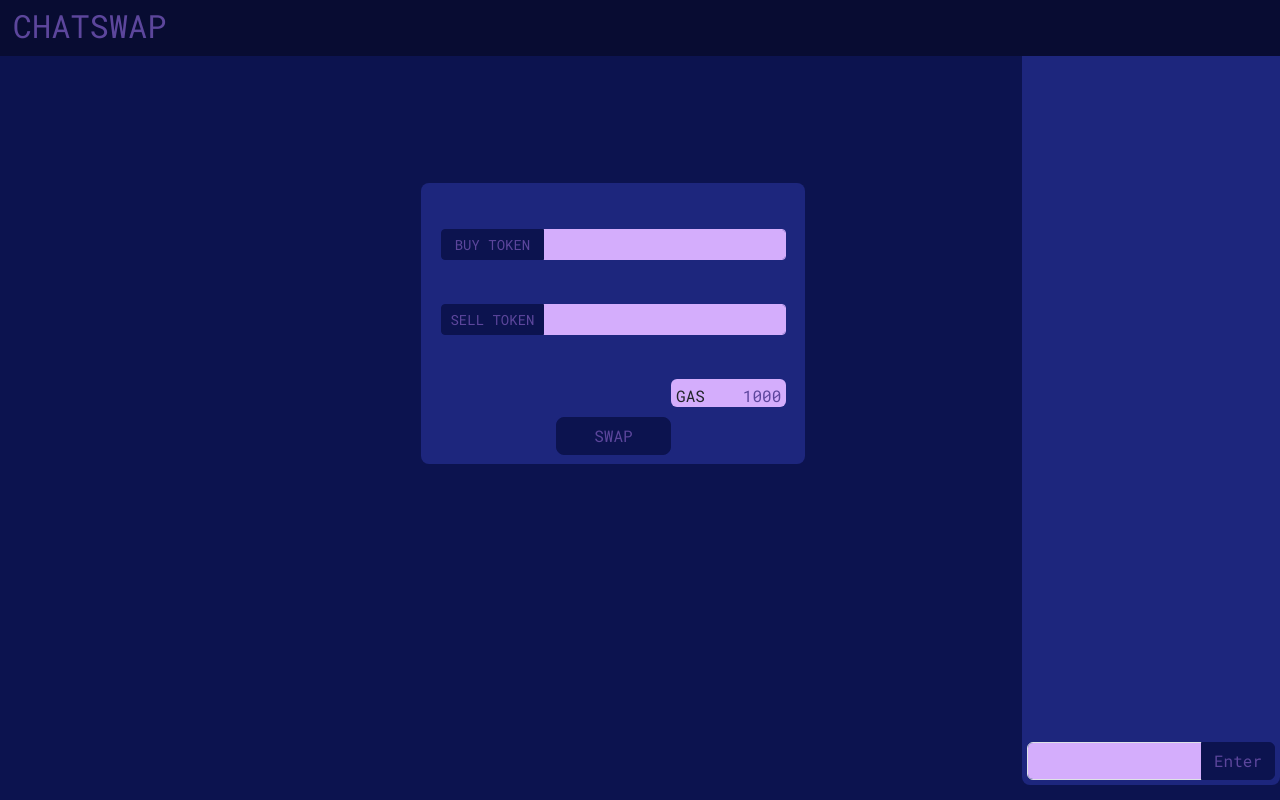
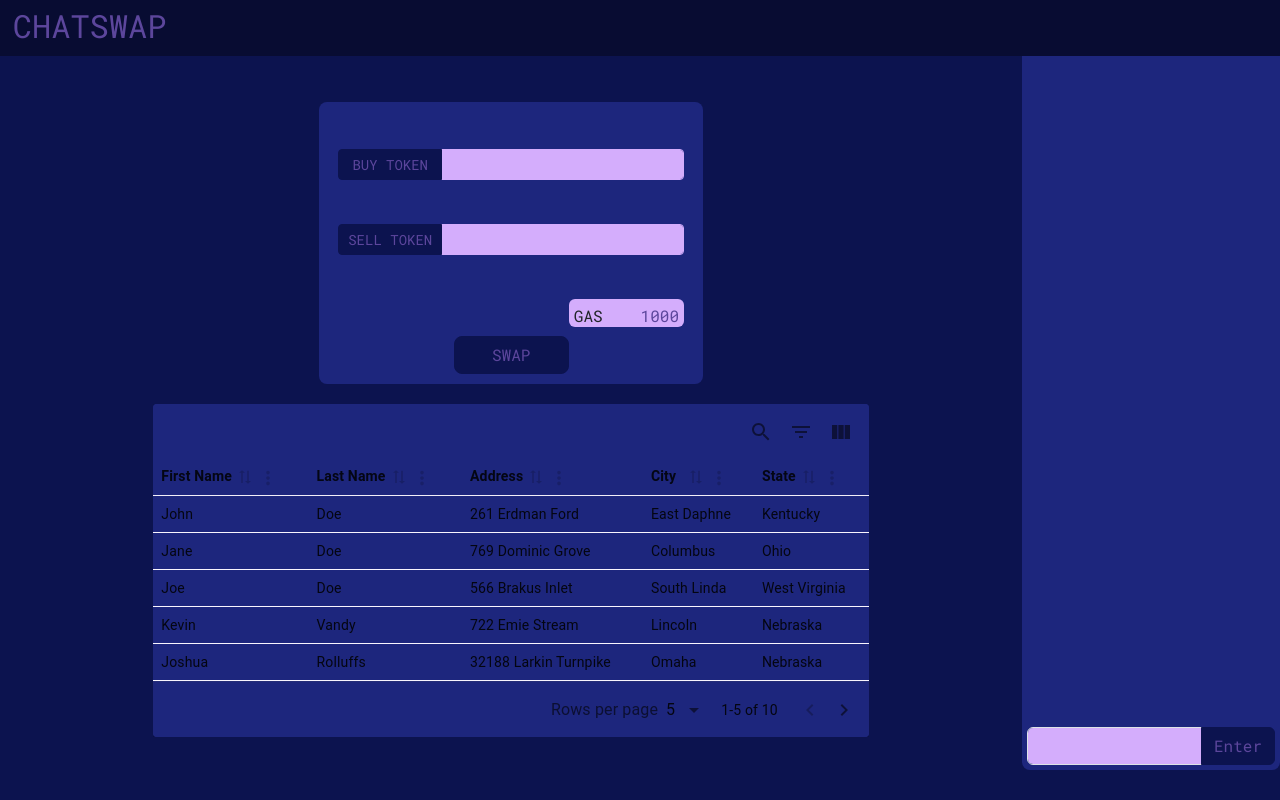
Before and after one commit to hardworking-toptal-dev/token-swap, a React (Create React App) app in the folder migrate/front-end/: page / in a window 1280 px wide. Built offline with nearby package versions, Linux system fonts and the light colour scheme; no server answers.

Commit message:
Styled table and got rid of unneeded features,  implemented tokens displayed in modal, implemented search feature on tokens in modal.

```diff
--- a/migrate/front-end/package.json
+++ b/migrate/front-end/package.json
@@ -3,6 +3,10 @@
   "version": "0.1.0",
   "private": true,
   "dependencies": {
+    "@emotion/react": "^11.11.0",
+    "@emotion/styled": "^11.11.0",
+    "@mui/icons-material": "^5.11.16",
+    "@mui/material": "^5.13.4",
     "@testing-library/jest-dom": "^5.16.5",
     "@testing-library/react": "^13.4.0",
     "@testing-library/user-event": "^13.5.0",
@@ -14,6 +18,7 @@
     "@typescript-eslint/parser": "^5.59.8",
     "bootstrap": "^5.3.0",
     "eslint": "^8.42.0",
+    "material-react-table": "^1.12.0",
     "react": "^18.2.0",
     "react-bootstrap": "^2.7.4",
     "react-dom": "^18.2.0",
--- a/migrate/front-end/src/Landing.tsx
+++ b/migrate/front-end/src/Landing.tsx
@@ -2,6 +2,7 @@ import styled from "styled-components";
 import TradingBox from "./components/TradingBox";
 import ChatBox from "./components/ChatBox";
 import { BANNER_COLOR, MAIN_TEXT_COLOR } from "./colors";
+import Example from "./components/TrendsTable";
 
 export function Landing() {
   return (
@@ -11,7 +12,8 @@ export function Landing() {
       </Banner>
       <ChatAndContentWrapper>
         <ContentWrapper>
-          <LandingTradingBox />
+          <LandingTradingBox tokenListURL="https://gateway.ipfs.io/ipns/tokens.uniswap.org" />
+          <Example />
         </ContentWrapper>
         <ChatBox />
       </ChatAndContentWrapper>
@@ -31,7 +33,6 @@ const ChatAndContentWrapper = styled.div`
   flex-direction: row;
   justify-content: space-between;
   align-items: center;
-  height: 100%;
 `;
 const Banner = styled.div`
   font-weight: bolder;
@@ -48,12 +49,14 @@ const Banner = styled.div`
 `;
 const ContentWrapper = styled.div`
   display: flex;
-  height: 100%;
+  flex-direction: column;
   width: 100%;
-  justify-content: space-around;
+  justify-content: flex-start;
   align-items: center;
+  /* background-color: black; */
+  margin-top: 3%;
 `;
 const LandingTradingBox = styled(TradingBox)`
-  margin-left: 20%;
-  margin-bottom: 15%;
+  margin-top: 3%;
+  margin-bottom: 2%;
 `;
--- a/migrate/front-end/src/components/Button.tsx
+++ b/migrate/front-end/src/components/Button.tsx
@@ -6,8 +6,9 @@ export default function MainButton(props: {
   text: string;
   width: string;
   className: string;
+  onClick: Function;
 }) {
-  const MainButton = styled(Button)`
+  const StyledMainButton = styled(Button)`
     &:hover {
       background-color: ${MAIN_COLOR_ON_HOVER} !important;
       border-color: ${MAIN_COLOR_ON_HOVER};
@@ -22,5 +23,9 @@ export default function MainButton(props: {
     color: ${MAIN_TEXT_COLOR};
     border-color: ${MAIN_COLOR};
   `;
-  return <MainButton className={props.className}>{props.text}</MainButton>;
+  return (
+    <StyledMainButton className={props.className} onClick={props.onClick}>
+      {props.text}
+    </StyledMainButton>
+  );
 }
--- a/migrate/front-end/src/components/ChatBox.tsx
+++ b/migrate/front-end/src/components/ChatBox.tsx
@@ -1,5 +1,5 @@
 import styled from "styled-components";
-import { INPUT_COLOR, MAIN_COLOR, MAIN_COMPONENT_COLOR } from "../colors";
+import { INPUT_COLOR, MAIN_COMPONENT_COLOR } from "../colors";
 import { Form, InputGroup } from "react-bootstrap";
 import MainButton from "./Button";
 
@@ -8,7 +8,12 @@ export default function ChatBox() {
     <Wrapper className="rounded-3">
       <InputGroup>
         <ChatInput></ChatInput>
-        <MainButton className="" width="" text="Enter"></MainButton>
+        <MainButton
+          onClick={() => null}
+          className=""
+          width=""
+          text="Enter"
+        ></MainButton>
       </InputGroup>
     </Wrapper>
   );
--- a/migrate/front-end/src/components/SwapBox.tsx
+++ b/migrate/front-end/src/components/SwapBox.tsx
@@ -2,11 +2,28 @@ import styled from "styled-components";
 import { INPUT_COLOR } from "../colors";
 import MainButton from "./Button";
 import { Form, InputGroup } from "react-bootstrap";
+import { token } from "../types";
+import TokenModal from "./TokenModal";
+import { useEffect, useState } from "react";
 
-export default function SwapBox(props: { buttonText: string }) {
+export default function SwapBox(props: {
+  buttonText: string;
+  tokens: token[];
+}) {
+  const [modalShown, setModalShown] = useState({ show: false });
+  function onClick() {
+    setModalShown({ show: true });
+  }
+  console.log(modalShown);
   return (
     <InputWrapper className="mb-3" size="sm" borderRadius="30px">
-      <MainButton className="" width="30%" text={props.buttonText}></MainButton>
+      <TokenModal shown={modalShown} tokens={props.tokens} />
+      <MainButton
+        onClick={onClick}
+        className=""
+        width="30%"
+        text={props.buttonText}
+      ></MainButton>
       <SwapForm width={"90px"} />
     </InputWrapper>
   );
--- /dev/null
+++ b/migrate/front-end/src/components/TokenModal.tsx
@@ -0,0 +1,107 @@
+import { SyntheticEvent, useEffect, useMemo, useState } from "react";
+import Button from "react-bootstrap/Button";
+import Modal from "react-bootstrap/Modal";
+import { token } from "../types";
+import { Form, InputGroup, ListGroup, ListGroupItem } from "react-bootstrap";
+import styled from "styled-components";
+import {
+  INPUT_COLOR,
+  MAIN_COLOR,
+  MAIN_COLOR_ON_HOVER,
+  MAIN_COMPONENT_COLOR,
+  MAIN_TEXT_COLOR,
+} from "../colors";
+import { Token } from "@mui/icons-material";
+
+export default function TokenModal(props: {
+  shown: { show: boolean };
+  tokens: token[];
+}) {
+  const [tokens, setTokens] = useState(props.tokens);
+  useEffect(() => {
+    setTokens(props.tokens);
+  }, [props.tokens]);
+
+  const handleClose = () => setShow({ show: false });
+
+  const [show, setShow] = useState(props.shown);
+  useEffect(() => {
+    setShow(props.shown);
+  }, [props.shown]);
+
+  function TokenList(props: { searchValue: string; tokens: token[] }) {
+    const searchedTokens = tokens.filter(
+      (token) => token.name.search(new RegExp(searchValue, "i")) !== -1
+    );
+
+    const tokenElements = searchedTokens.map((token) => (
+      <Item action={true} onClick={handleClose}>
+        {token.name}
+      </Item>
+    ));
+    return <List>{tokenElements}</List>;
+  }
+
+  const [searchValue, setSearchValue] = useState("");
+
+  function onSearchChange(event: any) {
+    setSearchValue(event.target.value);
+  }
+
+  return (
+    <StyledModal show={show.show} onHide={handleClose}>
+      <Header closeButton={true}>
+        <Modal.Title>TOKENS</Modal.Title>
+        <InputGroup>
+          <Search onChange={onSearchChange} placeHolder="Search"></Search>
+        </InputGroup>
+      </Header>
+      <Body>
+        <TokenList searchValue={searchValue} tokens={tokens} />
+      </Body>
+    </StyledModal>
+  );
+}
+
+const Body = styled(Modal.Body)`
+  overflow-y: auto !important;
+  max-height: 500px;
+`;
+
+const Item = styled(ListGroupItem)`
+  color: ${MAIN_TEXT_COLOR};
+  background-color: ${MAIN_COMPONENT_COLOR};
+  border-color: ${INPUT_COLOR};
+  &:hover {
+    color: white;
+    background-color: ${MAIN_COLOR_ON_HOVER};
+  }
+  &:active {
+    background-color: ${MAIN_COLOR};
+  }
+  .list-group-item[aria-expanded="true"] {
+    background-color: black !important;
+    border-color: #aed248;
+  }
+`;
+
+const Header = styled(Modal.Header)`
+  color: ${MAIN_TEXT_COLOR};
+  border-color: ${INPUT_COLOR};
+`;
+
+const List = styled(ListGroup)`
+  background-color: ${MAIN_COMPONENT_COLOR};
+`;
+
+const Search = styled(Form.Control)`
+  background-color: ${INPUT_COLOR};
+  border: none;
+  margin-left: 10px;
+`;
+
+const StyledModal = styled(Modal)`
+  .modal-content {
+    background-color: ${MAIN_COLOR};
+  }
+`;
--- a/migrate/front-end/src/components/TradingBox.tsx
+++ b/migrate/front-end/src/components/TradingBox.tsx
@@ -2,13 +2,34 @@ import styled from "styled-components";
 import { INPUT_COLOR, MAIN_COMPONENT_COLOR, MAIN_TEXT_COLOR } from "../colors";
 import SwapBox from "./SwapBox";
 import MainButton from "./Button";
+import { useEffect, useState } from "react";
+import { token } from "../types";
 
-export default function TradingBox(props: any) {
+export default function TradingBox(props: {
+  className?: string;
+  tokenListURL: string;
+}) {
+  const [tokens, setTokens] = useState([] as token[]);
+
+  useEffect(() => {
+    fetch(props.tokenListURL)
+      .then((result) => {
+        return result.json();
+      })
+      .then((data: { tokens: token[] }) => {
+        setTokens(
+          data.tokens.filter((token) => {
+            return token.chainId === 1;
+          })
+        );
+      });
+  }, [props.tokenListURL]);
+
   return (
     <Wrapper className={props.className + " rounded-3"}>
       <SwapBoxes>
-        <SwapBox buttonText="BUY TOKEN" />
-        <SwapBox buttonText="SELL TOKEN" />
+        <SwapBox buttonText="BUY TOKEN" tokens={tokens} />
+        <SwapBox buttonText="SELL TOKEN" tokens={tokens} />
       </SwapBoxes>
       <GasWrapper>
         <Gas className="rounded-2">
@@ -17,7 +38,12 @@ export default function TradingBox(props: any) {
         </Gas>
       </GasWrapper>
       <SwapWrapper>
-        <MainButton className="rounded-3" width="30%" text="SWAP" />
+        <MainButton
+          onClick={() => null}
+          className="rounded-3"
+          width="30%"
+          text="SWAP"
+        />
       </SwapWrapper>
     </Wrapper>
   );
@@ -38,20 +64,17 @@ const SwapBoxes = styled.div`
   align-items: center;
   justify-content: space-evenly;
   padding-top: 5%;
-  /* background-color: black; */
 `;
 const GasWrapper = styled.div`
   display: flex;
   height: 10%;
   flex-direction: row-reverse;
-  /* background-color: black; */
 `;
 const Gas = styled.span`
   width: 30%;
   height: 100%;
   background-color: ${INPUT_COLOR};
   margin-right: 5%;
-  /* border-radius: 30px; */
   display: flex;
   justify-content: space-between;
   padding: 5px;
--- /dev/null
+++ b/migrate/front-end/src/components/TrendsTable.tsx
@@ -0,0 +1,189 @@
+import React, { useMemo } from "react";
+import { MaterialReactTable, type MRT_ColumnDef } from "material-react-table";
+import { createTheme, ThemeProvider } from "@mui/material";
+import styled from "styled-components";
+import {
+  INPUT_COLOR,
+  MAIN_COLOR,
+  MAIN_COMPONENT_COLOR,
+  MAIN_TEXT_COLOR,
+} from "../colors";
+
+//example data type
+type Person = {
+  name: {
+    firstName: string;
+    lastName: string;
+  };
+  address: string;
+  city: string;
+  state: string;
+};
+
+//nested data is ok, see accessorKeys in ColumnDef below
+const data: Person[] = [
+  {
+    name: {
+      firstName: "John",
+      lastName: "Doe",
+    },
+    address: "261 Erdman Ford",
+    city: "East Daphne",
+    state: "Kentucky",
+  },
+  {
+    name: {
+      firstName: "Jane",
+      lastName: "Doe",
+    },
+    address: "769 Dominic Grove",
+    city: "Columbus",
+    state: "Ohio",
+  },
+  {
+    name: {
+      firstName: "Joe",
+      lastName: "Doe",
+    },
+    address: "566 Brakus Inlet",
+    city: "South Linda",
+    state: "West Virginia",
+  },
+  {
+    name: {
+      firstName: "Kevin",
+      lastName: "Vandy",
+    },
+    address: "722 Emie Stream",
+    city: "Lincoln",
+    state: "Nebraska",
+  },
+  {
+    name: {
+      firstName: "Joshua",
+      lastName: "Rolluffs",
+    },
+    address: "32188 Larkin Turnpike",
+    city: "Omaha",
+    state: "Nebraska",
+  },
+  {
+    name: {
+      firstName: "John",
+      lastName: "Doe",
+    },
+    address: "261 Erdman Ford",
+    city: "East Daphne",
+    state: "Kentucky",
+  },
+  {
+    name: {
+      firstName: "Jane",
+      lastName: "Doe",
+    },
+    address: "769 Dominic Grove",
+    city: "Columbus",
+    state: "Ohio",
+  },
+  {
+    name: {
+      firstName: "Joe",
+      lastName: "Doe",
+    },
+    address: "566 Brakus Inlet",
+    city: "South Linda",
+    state: "West Virginia",
+  },
+  {
+    name: {
+      firstName: "Kevin",
+      lastName: "Vandy",
+    },
+    address: "722 Emie Stream",
+    city: "Lincoln",
+    state: "Nebraska",
+  },
+  {
+    name: {
+      firstName: "Joshua",
+      lastName: "Rolluffs",
+    },
+    address: "32188 Larkin Turnpike",
+    city: "Omaha",
+    state: "Nebraska",
+  },
+];
+
+const Example = () => {
+  //should be memoized or stable
+  const columns = useMemo<MRT_ColumnDef<Person>[]>(
+    () => [
+      {
+        accessorKey: "name.firstName", //access nested data with dot notation
+        header: "First Name",
+        size: 25,
+      },
+      {
+        accessorKey: "name.lastName",
+        header: "Last Name",
+        size: 25,
+      },
+      {
+        accessorKey: "address", //normal accessorKey
+        header: "Address",
+        size: 25,
+      },
+      {
+        accessorKey: "city",
+        header: "City",
+        size: 25,
+      },
+      {
+        accessorKey: "state",
+        header: "State",
+        size: 25,
+      },
+    ],
+    []
+  );
+
+  return (
+    <Wrapper>
+      <ThemeProvider theme={theme}>
+        <MaterialReactTable
+          columns={columns}
+          data={data}
+          enableDensityToggle={false}
+          enableFullScreenToggle={false}
+          initialState={{
+            density: "compact",
+            pagination: { pageSize: 5, pageIndex: 0 },
+          }}
+          muiTablePaginationProps={{ rowsPerPageOptions: [5] }}
+          muiTablePaperProps={{
+            sx: {
+              backgroundColor: MAIN_COMPONENT_COLOR,
+            },
+          }}
+        />
+      </ThemeProvider>
+    </Wrapper>
+  );
+};
+
+const Wrapper = styled.div`
+  /* height: 10%; */
+  overflow: auto !important;
+  position: relative;
+  width: 70%;
+`;
+
+const theme = createTheme({
+  palette: {
+    background: { default: MAIN_COMPONENT_COLOR },
+    primary: { main: MAIN_COLOR },
+    divider: INPUT_COLOR,
+  },
+});
+
+export default Example;
--- /dev/null
+++ b/migrate/front-end/src/types.ts
@@ -0,0 +1,9 @@
+export type token = {
+  address: string;
+  chainId: number;
+  decimals: number;
+  extensions: any;
+  logoURI: string;
+  name: string;
+  symbol: string;
+};
```
Also changed, not shown: 1 other file (tests, documents, lock files or other folders).
